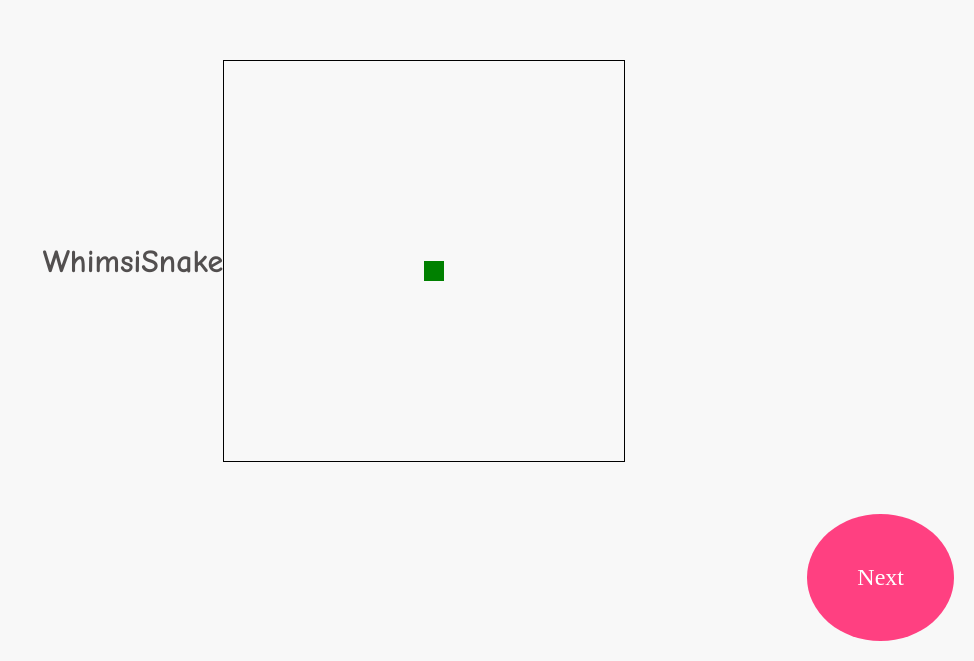
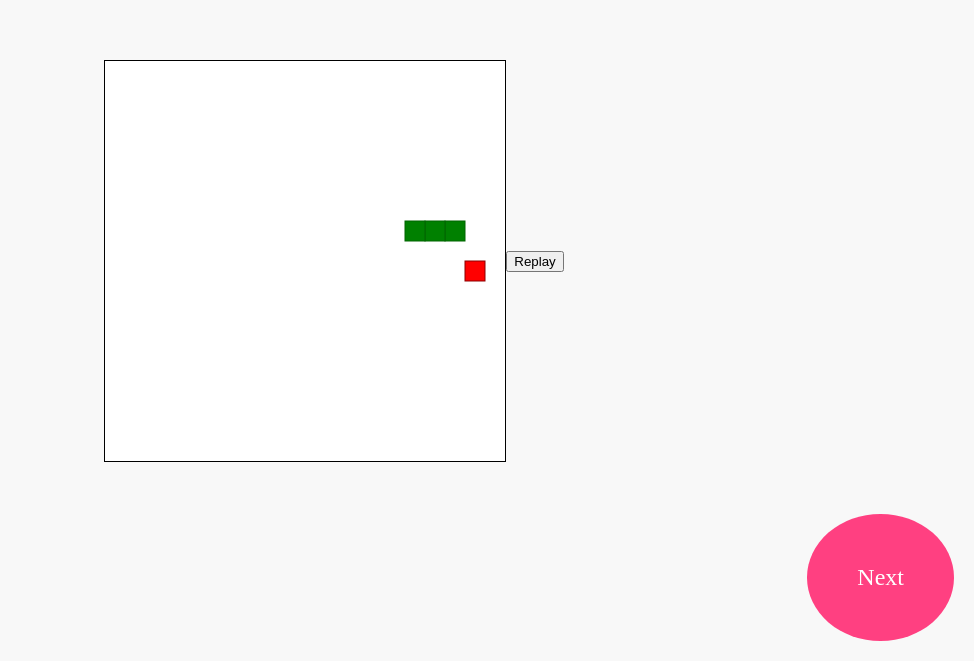
Before and after one commit to belle-eng/whimsi_Fun_Zone, a plain HTML site: page snake.html in a window 1280 px wide. Shown: the part 139-800 px from the top of the page, without its empty margins (306-1280 px from the left). Drawn offline with Linux system fonts and the light colour scheme.

Commit message:
Update snake.html

```diff
--- a/snake.html
+++ b/snake.html
@@ -1,9 +1,7 @@
 <!DOCTYPE html>
-<html lang="en">
+<html>
 <head>
-  <meta charset="UTF-8">
-  <title>WhimsiSnake</title>
-  <link rel="stylesheet" href="styles.css">
+  <title>Snake Game</title>
   <style>
     body {
       display: flex;
@@ -11,19 +9,13 @@
       align-items: center;
       height: 100vh;
       margin: 0;
-      background-color: #f8f8f8; /* Light grey background */
+      background-color: #f8f8f8;
     }
 
     canvas {
       border: 1px solid #000;
+      background-color: #fff;
     }
-
-    h1 {
-      margin-bottom: 20px;
-      font-family: 'Comic Sans MS', cursive, sans-serif;
-      color: #524f4f; /* Dark grey text */
-    }
-
     .next-button {
       display: inline-block;
       padding: 50px 50px;
@@ -43,126 +35,97 @@
     .next-button:hover {
       background-color: #f50057;
     }
-
   </style>
 </head>
 <body>
+  <canvas id="gameCanvas" width="400" height="400"></canvas>
+  <button onclick="restartGame()">Replay</button>
+  <a href="pong.html" class="next-button">Next</a>
 
-  <h1>WhimsiSnake</h1>
-  <canvas id="gameCanvas" width="400" height="400"></canvas>
-  <a href="pong.html" class="next-button">Next</a>
 
   <script>
     const canvas = document.getElementById('gameCanvas');
     const ctx = canvas.getContext('2d');
+    const box = 20;
 
-    const snakeSize = 20;
-    let snake = [{ x: 200, y: 200 }];
-    let dx = 0;
-    let dy = 0;
-    let food = { x: 0, y: 0 };
-    let score = 0;
-    let isGameOver = false;
+    let snake = [{x: 160, y: 160}, {x: 140, y: 160}, {x: 120, y: 160}];
+    let food = {x: Math.floor(Math.random() * 20) * box, y: Math.floor(Math.random() * 20) * box};
+    let direction = 'right';
+    let game;
 
     function drawSnake() {
-      ctx.clearRect(0, 0, canvas.width, canvas.height);
+      snake.forEach(segment => {
         ctx.fillStyle = 'green';
-      snake.forEach(({ x, y }) => {
-        ctx.fillRect(x, y, snakeSize, snakeSize);
+        ctx.fillRect(segment.x, segment.y, box, box);
+        ctx.strokeStyle = 'darkgreen';
+        ctx.strokeRect(segment.x, segment.y, box, box);
       });
     }
 
+    function drawFood() {
+      ctx.fillStyle = 'red';
+      ctx.fillRect(food.x, food.y, box, box);
+      ctx.strokeStyle = 'darkred';
+      ctx.strokeRect(food.x, food.y, box, box);
+    }
+
+    document.addEventListener('keydown', changeDirection);
+
+    function changeDirection(event) {
+      if (event.keyCode === 37 && direction !== 'right') direction = 'left';
+      else if (event.keyCode === 38 && direction !== 'down') direction = 'up';
+      else if (event.keyCode === 39 && direction !== 'left') direction = 'right';
+      else if (event.keyCode === 40 && direction !== 'up') direction = 'down';
+    }
+
     function moveSnake() {
-      const head = { x: snake[0].x + dx, y: snake[0].y + dy };
+      let head = {x: snake[0].x, y: snake[0].y};
+
+      if (direction === 'left') head.x -= box;
+      else if (direction === 'up') head.y -= box;
+      else if (direction === 'right') head.x += box;
+      else if (direction === 'down') head.y += box;
+
+      if (head.x < 0) head.x = canvas.width - box;
+      else if (head.x >= canvas.width) head.x = 0;
+      else if (head.y < 0) head.y = canvas.height - box;
+      else if (head.y >= canvas.height) head.y = 0;
+
       snake.unshift(head);
 
       if (head.x === food.x && head.y === food.y) {
-        score++;
-        generateFood();
+        food = {x: Math.floor(Math.random() * 20) * box, y: Math.floor(Math.random() * 20) * box};
       } else {
         snake.pop();
       }
 
-      if (head.x < 0) head.x = canvas.width - snakeSize;
-      if (head.x >= canvas.width) head.x = 0;
-      if (head.y < 0) head.y = canvas.height - snakeSize;
-      if (head.y >= canvas.height) head.y = 0;
+      checkCollision();
     }
 
-    function drawFood() {
-        ctx.fillStyle = 'red';
-      ctx.fillRect(food.x, food.y, snakeSize, snakeSize);
+    function checkCollision() {
+      for (let i = 1; i < snake.length; i++) {
+        if (snake[0].x === snake[i].x && snake[0].y === snake[i].y) {
+          clearInterval(game);
+          alert('Game Over! You collided with yourself.');
+          break;
         }
-
-    function generateFood() {
-  const maxX = (canvas.width / snakeSize) - 1;
-  const maxY = (canvas.height / snakeSize) - 1;
-  food.x = Math.floor(Math.random() * maxX) * snakeSize;
-  food.y = Math.floor(Math.random() * maxY) * snakeSize;
-
-  snake.forEach(part => {
-    if (part.x === food.x && part.y === food.y) {
-      generateFood();
-    }
-  });
-}
-
-
-    function update() {
-      if (!isGameOver) {
-        moveSnake();
-        if (checkCollision()) {
-          isGameOver = true;
-          alert(`Game Over! Your score: ${score}`);
-        }
-        drawFood();
-        drawSnake();
       }
     }
 
-    function checkCollision() {
-      const head = snake[0];
-      for (let i = 1; i < snake.length; i++) {
-        if (head.x === snake[i].x && head.y === snake[i].y) {
-          return true;
-        }
-      }
-      return false;
+    function draw() {
+      ctx.clearRect(0, 0, canvas.width, canvas.height);
+      drawSnake();
+      drawFood();
+      moveSnake();
     }
 
-    function changeDirection(event) {
-      const LEFT_KEY = 37;
-      const UP_KEY = 38;
-      const RIGHT_KEY = 39;
-      const DOWN_KEY = 40;
-
-      const keyPressed = event.keyCode;
-
-      if (keyPressed === LEFT_KEY && dx !== snakeSize) {
-        dx = -snakeSize;
-        dy = 0;
+    function restartGame() {
+      snake = [{x: 160, y: 160}, {x: 140, y: 160}, {x: 120, y: 160}];
+      direction = 'right';
+      game = setInterval(draw, 100);
     }
 
-      if (keyPressed === UP_KEY && dy !== snakeSize) {
-        dx = 0;
-        dy = -snakeSize;
-      }
-
-      if (keyPressed === RIGHT_KEY && dx !== -snakeSize) {
-        dx = snakeSize;
-        dy = 0;
-      }
-
-      if (keyPressed === DOWN_KEY && dy !== -snakeSize) {
-        dx = 0;
-        dy = snakeSize;
-      }
-    }
-
-    document.addEventListener('keydown', changeDirection);
-
-    generateFood();
-    setInterval(update, 100);
+    restartGame();
 
   </script>
 </body>
```
Lines whose indentation alone changed are shown as unchanged.
